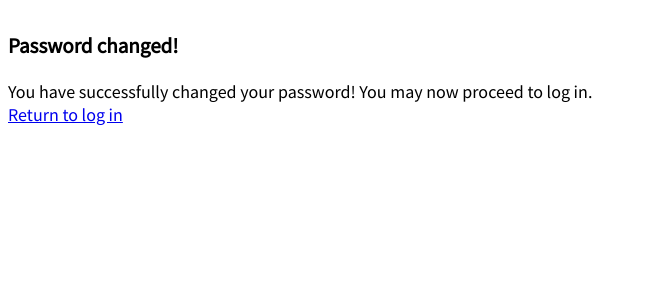
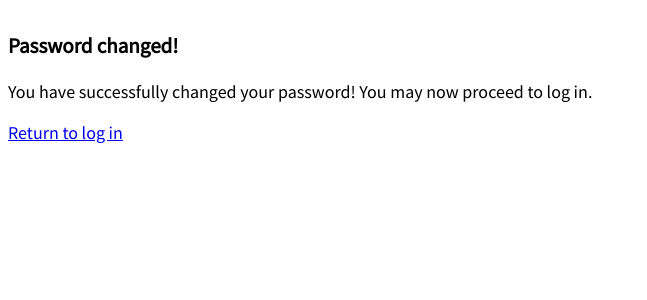
Before and after one commit to Chinwendu20/crud-django-blog, a Django app: page /reset/complete/ in a window 1280 px wide. Shown: the part 32-332 px from the top of the page, without its empty margins (0-647 px from the left). Run offline with Django 3.2, Linux system fonts and the light colour scheme.

Commit message:
Changed html page

```diff
--- a/templates/password_reset_complete.html
+++ b/templates/password_reset_complete.html
@@ -3,10 +3,10 @@
 {% block content %}
           <div>
           <h3 >Password changed!</h3>
-          <div class="alert alert-success" role="alert">
+          <div >
             You have successfully changed your password! You may now proceed to log in.
           </div>
-          <a href="{% url 'login' %}" class="btn btn-secondary btn-block">Return to log in</a>
+          <p><a href="{% url 'login' %}">Return to log in</a></p>
         </div>
 
 {% endblock %}
```
